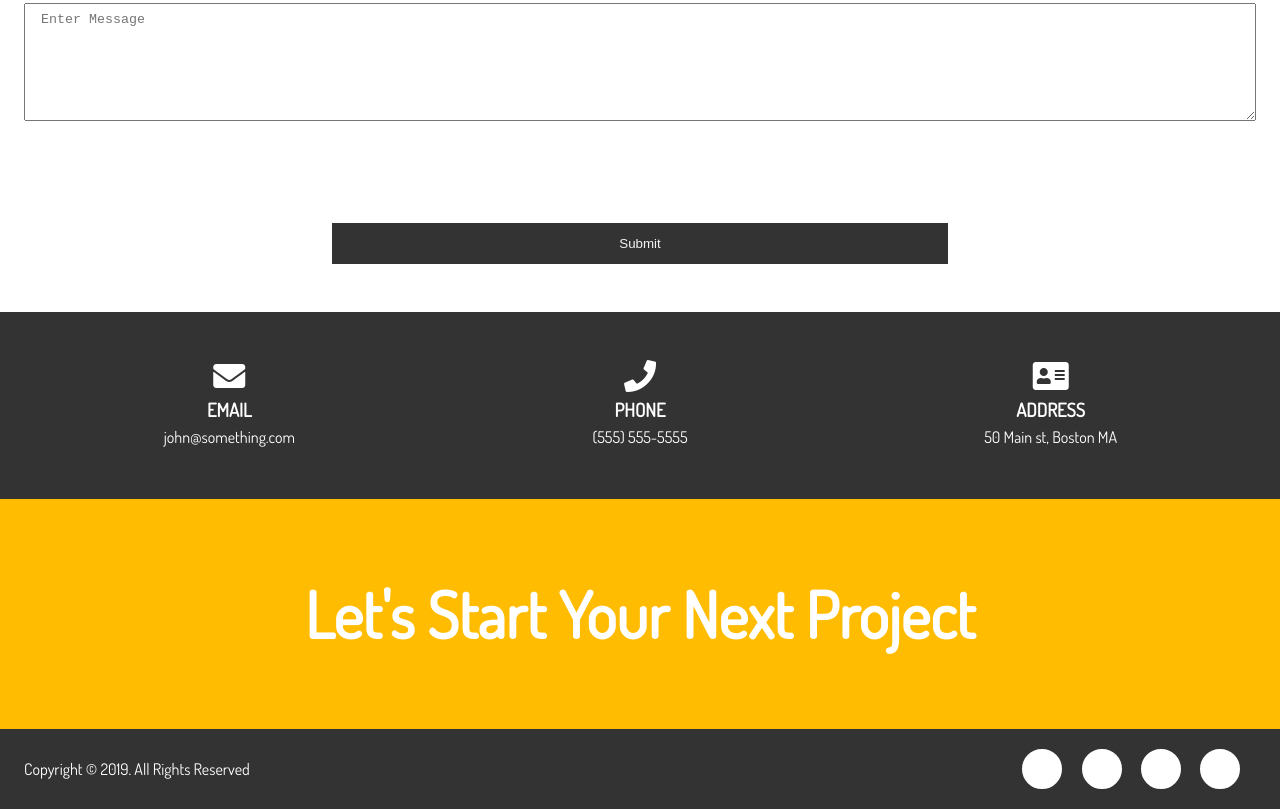
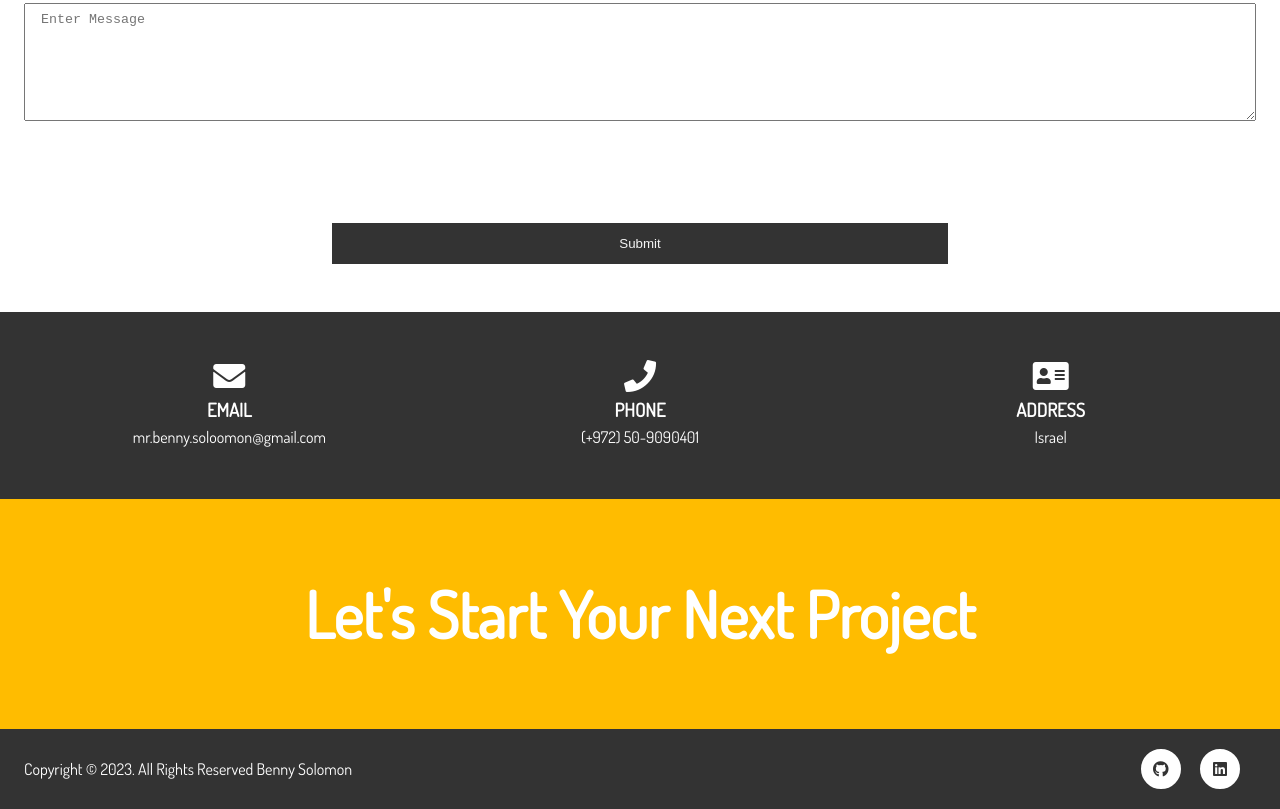
Before and after one commit to MrBennySolomon/Portfolio, a plain HTML site: page contact.html in a window 1280 px wide. Shown: the part 387-1196 px from the top of the page. Drawn offline with Linux system fonts and the light colour scheme.

Commit message:
Portfolio ver 1.4

```diff
--- a/contact.html
+++ b/contact.html
@@ -22,7 +22,7 @@
     <header id="header-inner">
       <div class="container">
         <nav id="main-nav">
-          <img src="img/logo.png" alt="My Portfolio" id="logo" />
+          <img src="img/me.jpg" alt="My Portfolio" id="logo" />
           <ul>
             <li><a href="index.html">Home</a></li>
             <li><a href="about.html">About</a></li>
@@ -86,17 +86,17 @@
           <div>
             <i class="fas fa-envelope fa-2x"></i>
             <h3>Email</h3>
-            <p>john@something.com</p>
+            <p>mr.benny.soloomon@gmail.com</p>
           </div>
           <div>
             <i class="fas fa-phone fa-2x"></i>
             <h3>Phone</h3>
-            <p>(555) 555-5555</p>
+            <p>(+972) 50-9090401</p>
           </div>
           <div>
             <i class="fas fa-address-card fa-2x"></i>
             <h3>Address</h3>
-            <p>50 Main st, Boston MA</p>
+            <p>Israel</p>
           </div>
         </div>
       </div>
@@ -112,12 +112,10 @@
     <!-- Footer -->
     <footer id="main-footer">
       <div class="footer-content container">
-        <p>Copyright &copy; 2019. All Rights Reserved</p>
+        <p>Copyright &copy; 2023. All Rights Reserved Benny Solomon</p>
         <div class="social">
-          <i class="fab fa-twitter"></i>
-          <i class="fab fa-facebook"></i>
-          <i class="fab fa-instagram"></i>
-          <i class="fab fa-linkedin"></i>
+          <a href="https://github.com/MrBennySolomon/"><i class="fab fa-github"></i></a>
+          <a href="https://www.linkedin.com/in/benny-solomon-828397174/"><i class="fab fa-linkedin"></i></a>
         </div>
       </div>
     </footer>
```
Also changed, not shown: work.html (+3 -5 lines).
